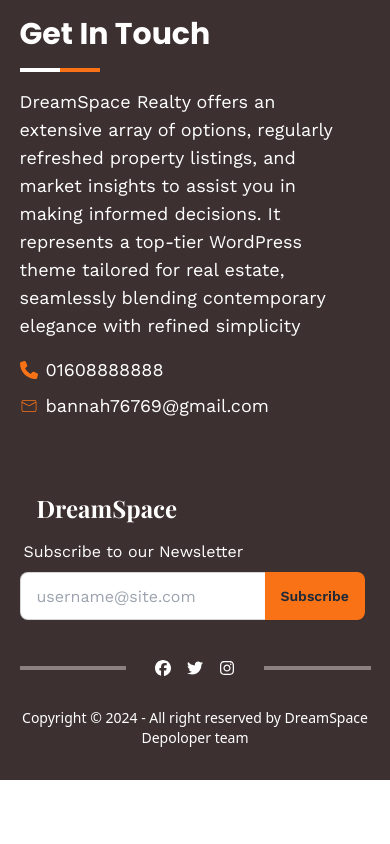
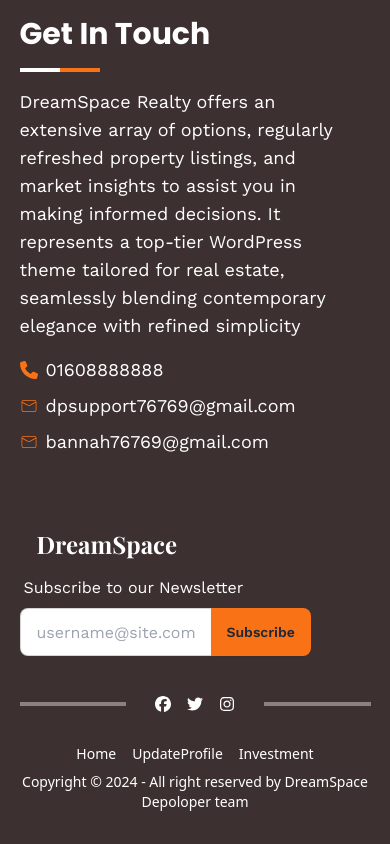
Before and after one commit to rakib3719/DreameSpace, a React (Vite) app: page / in a window 390 px wide. Shown: the part 8145-8989 px from the top of the page. Before the commit the page ends 8925 px from the top, so only its background shows below. Built offline with nearby package versions, Linux system fonts and the light colour scheme; no server answers; a web font is replaced by a local one.

Commit message:
some responsive ishue solved

```diff
--- a/src/component/card/SingleCard.jsx
+++ b/src/component/card/SingleCard.jsx
@@ -15,7 +15,7 @@ const SingleCard = ({cardData}) => {
 , status
 } = cardData
     return (
-        <div  className=''>
+        <div className=''>
           <div className="card  bg-base-100 shadow-xl">
 <div  className='relative font-workSense'>
 <figure  ><img src={image}  className='h-[300px] w-full '  /></figure>
--- a/src/component/footer/Footer.jsx
+++ b/src/component/footer/Footer.jsx
@@ -1,5 +1,6 @@
 import { FaFacebook, FaInstagram, FaLinkedin, FaPhone, FaTwitter } from "react-icons/fa6";
 import { CiMail } from "react-icons/ci";
+import { Link } from "react-router-dom";
 
 
 const Footer = () => {
@@ -30,6 +31,7 @@ const Footer = () => {
 <div  className="mt-4" >
 
     <p   className="flex gap-2 items-center text-lg">  <FaPhone  className="text-orange-500"></FaPhone> 01608888888 </p>
+    <p   className="flex gap-2 mt-2 items-center text-lg">  <CiMail  className="text-orange-500"></CiMail> dpsupport76769@gmail.com </p>
     <p   className="flex gap-2 mt-2 items-center text-lg">  <CiMail  className="text-orange-500"></CiMail> bannah76769@gmail.com </p>
 </div>
 
@@ -54,8 +56,9 @@ const Footer = () => {
 <span className="">Subscribe to our Newsletter</span>
 </label>
 <div className="join">
-<input type="text" placeholder="username@site.com" className="input input-bordered join-item" />
+<input type="text" placeholder="username@site.com" className="input input-bordered join-item w-48 sm:w-auto" />
 <button className="btn bg-orange-500 border-none join-item">Subscribe</button>
+
 </div>
 </fieldset>
 
@@ -99,7 +102,10 @@ const Footer = () => {
 
 
 <div className="right-row">
-<p className="bg-[#8D8080] w-[100%] h-1 " ></p>
+<p className="bg-[#8D8080] w-[100%] h-1 " >
+
+
+</p>
 
 </div>
 
@@ -110,9 +116,15 @@ const Footer = () => {
            </div>
            <footer className="footer footer-center p-4 mt-4 text-white">
   <aside>
+  <div className="flex gap-4">  <Link to="/">Home</Link>
+    <Link to="/update_profile">UpdateProfile</Link>
+    <Link to="/investment">Investment</Link>
+    </div>
     <p>Copyright © 2024 - All right reserved by DreamSpace Depoloper team</p>
+
   </aside>
 </footer>
+
         </div>
     );
 };
--- a/src/component/updateProfile/UpdateProfile.jsx
+++ b/src/component/updateProfile/UpdateProfile.jsx
@@ -74,7 +74,7 @@ setName(names)
 </div>
 
 <div className="col-span-3">
-<input type="email" value={user.email}  className="input input-bordered w-full  bg-[#dcedc8]" />
+<input type="email" value={user.email}  className="input input-bordered  disabled:bg-[#dcedc8] w-full  bg-[#dcedc8]" disabled={user.email===null} />
 
 </div>
 
--- a/src/pages/aboutUs/Invesment.jsx
+++ b/src/pages/aboutUs/Invesment.jsx
@@ -42,7 +42,7 @@ Investing in DreamSpace is advantageous because it offers stable returns, divers
 <p  data-aos="fade-right" data-aos-duration="1500" data-aos-delay="2000" className="text-[#666666] font-workSense">
 Investing in DreamSpace Real Estate means aligning with a company that cherishes dreams and assists in finding the ideal home. Their seasoned team, market expertise, and innovative strategies ensure well-informed decisions and dream realization. Whether buying, selling, or investing, DreamSpace’s commitment to integrity and personalized attention guides clients towards turning real estate aspirations into reality.</p>
 </div>
-<div data-aos="fade-left" data-aos-duration="1500" className="about-right mt-8 lg:mt-0 flex-1" >
+<div data-aos="fade-up" data-aos-duration="1500" className="about-right mt-8 lg:mt-0 flex-1" >
 
 <img src={investImg}  className='w-[100%] rounded-lg text-center' alt="" />
 
```
